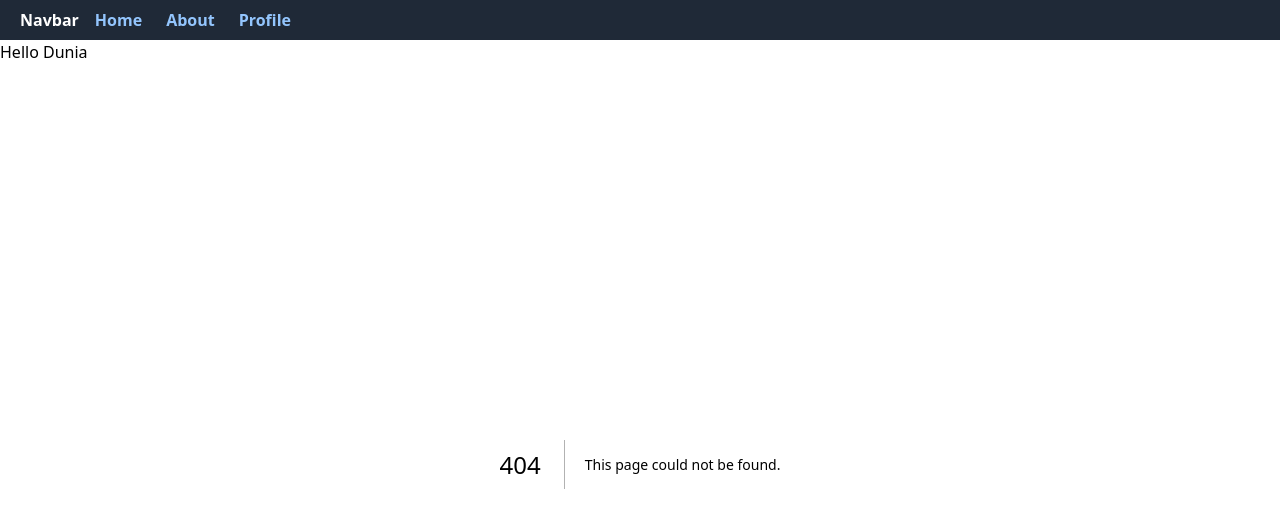
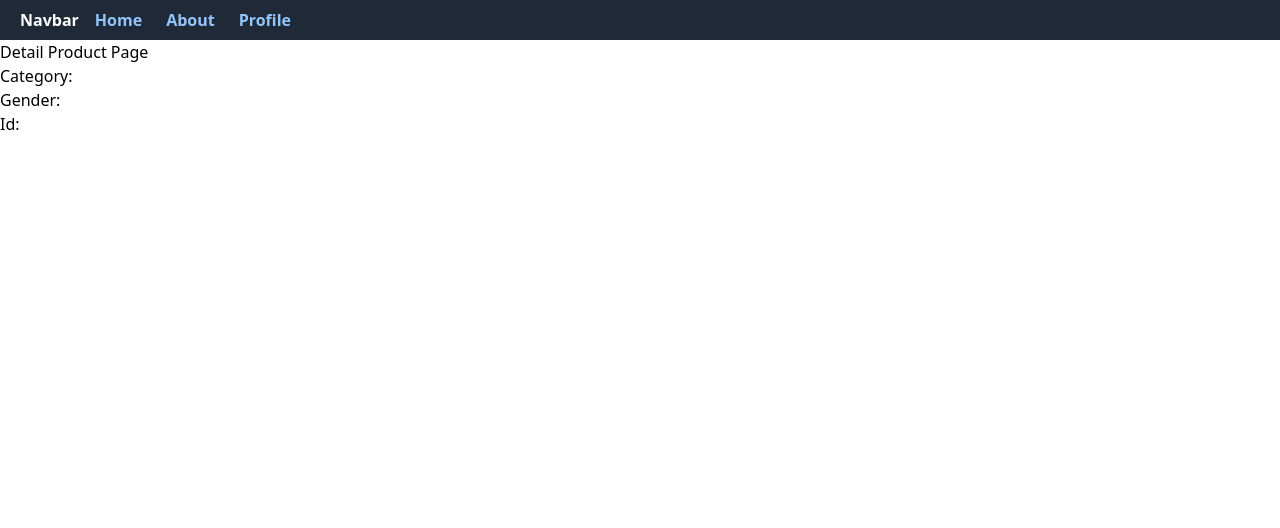
Before and after one commit to MRoyhanF/next-app-firts, a Next.js app: page /product in a window 1280 px wide. Before the commit this address had no page. Shown: the top 528 px of the page. Built offline with nearby package versions, Linux system fonts and the light colour scheme.

Commit message:
chpt:3 dynamic route

```diff
--- /dev/null
+++ b/src/app/product/[[...slug]]/page.tsx
@@ -0,0 +1,17 @@
+type DetailProductPageProps = { params: { slug: string } };
+
+export default function DetailProductPage(props: DetailProductPageProps) {
+    const {params} = props;
+    return (
+        <div>
+            <h1>{params.slug ? "Detail Product Page" : "Product Page" }</h1>
+            {params.slug && (
+                <>
+                    <p>Category: {params.slug[0]}</p>
+                    <p>Gender: {params.slug[1]}</p>
+                    <p>Id: {params.slug[2]}</p>
+                </>
+            )}
+        </div>
+    );
+}
--- a/src/app/template.tsx
+++ b/src/app/template.tsx
@@ -1,7 +1,13 @@
+"use client";
+
+import { useState } from "react";
+
 export default function Template({ children }: { children: React.ReactNode }) {
+    const [state, setState] = useState(0);
     return (
         <div>
-            <h1>Hello Dunia</h1>
+            {/* <h1>Hello World {state}</h1>
+            <button onClick={() => setState(state +1)}>Klick</button> */}
             {children}
         </div>
     );
```
Also changed, not shown: src/app/(auth)/login/page.tsx (added), src/app/(auth)/register/page.tsx (added).
